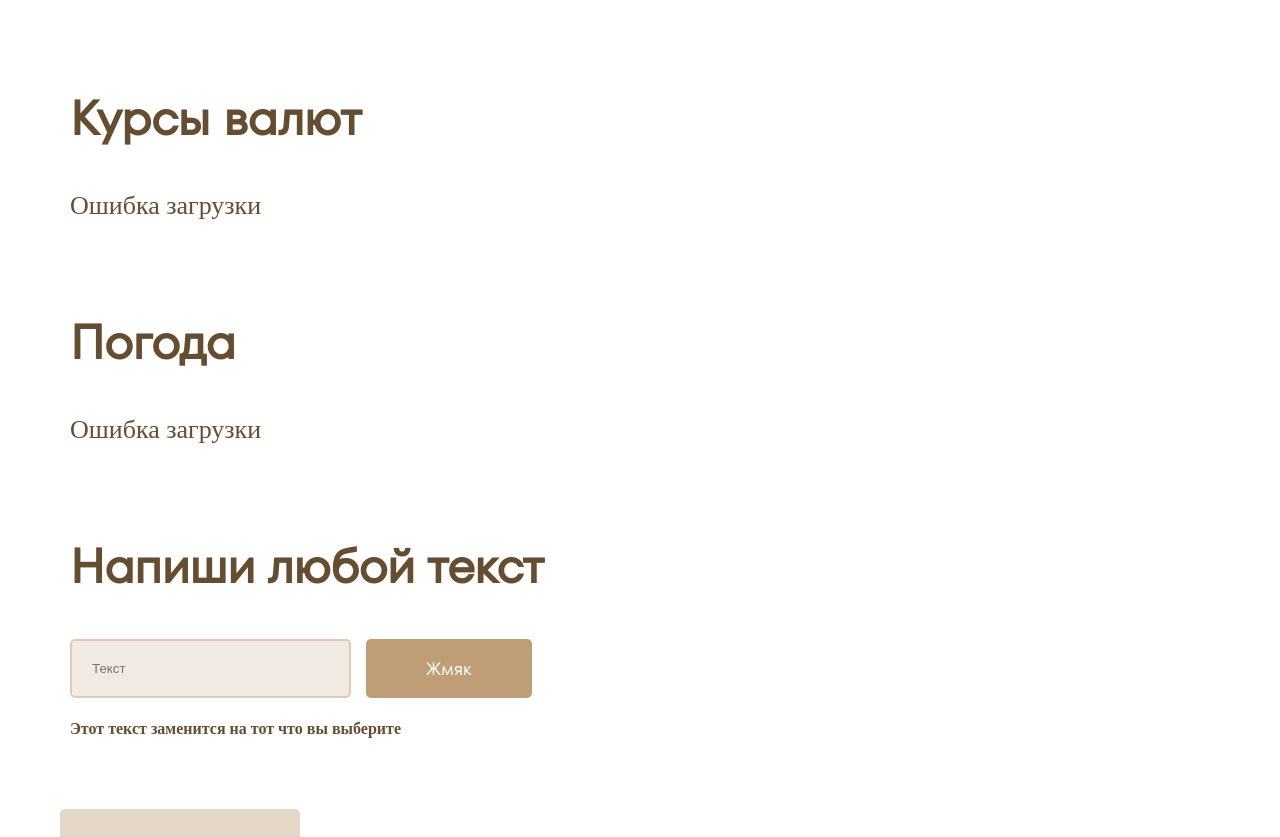
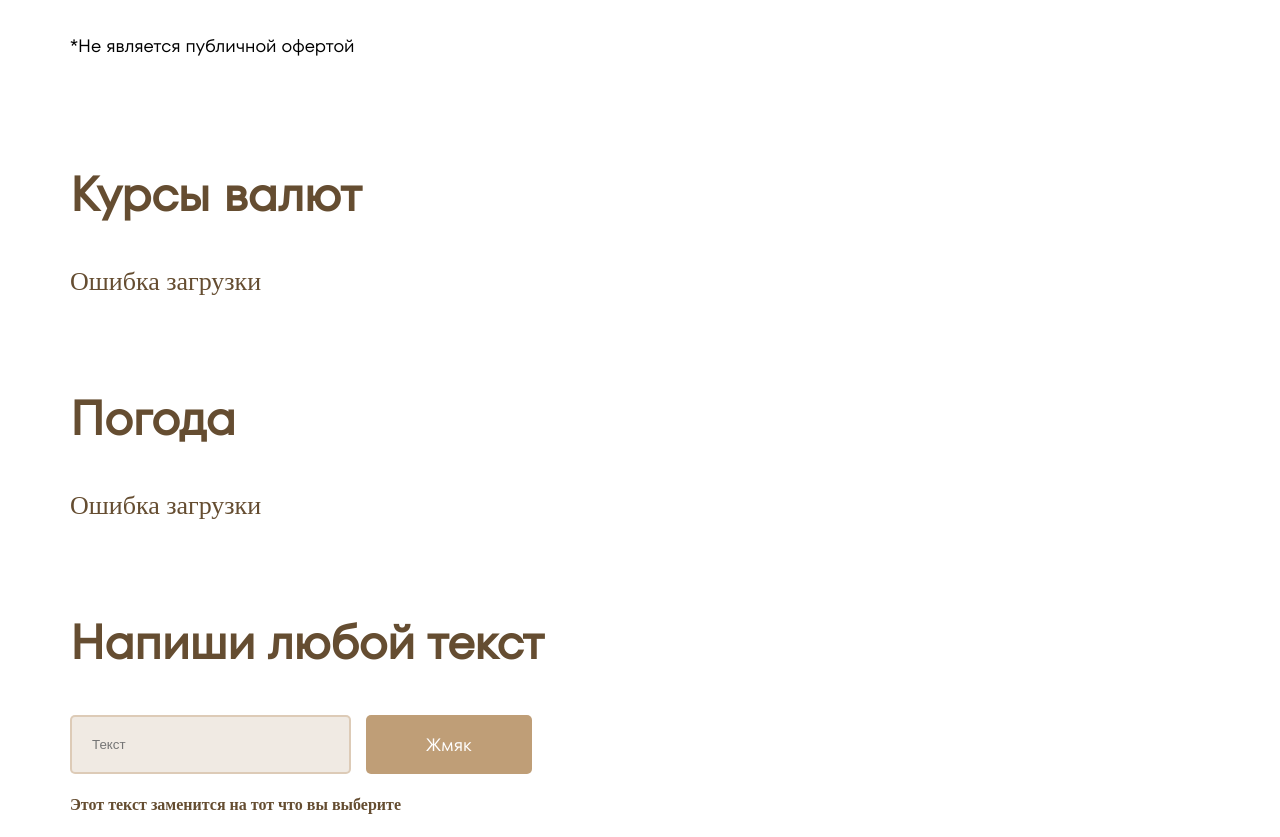
Before and after one commit to BismuthALT/FirstGit, a plain HTML site: page index.html in a window 1280 px wide. Shown: the part 1756-2593 px from the top of the page. Drawn offline with Linux system fonts and the light colour scheme; no server answers.

Commit message:
Третий коммит создал под FeedBack текст

```diff
--- a/index.html
+++ b/index.html
@@ -116,6 +116,7 @@
             <img src="stat/img/feedback_img.png" >
         </div>
     </section>
+    <p class="feedback_p">*Не является публичной офертой</p>
 
     <section class="currency">
         <h3>Курсы валют</h3>
--- a/stat/styles/style.css
+++ b/stat/styles/style.css
@@ -260,6 +260,7 @@ h1 {
     display: flex;
     gap: 44px;
 }
+
 .feedbackTextForms form {
     display: flex;
     gap: 10px;
@@ -275,11 +276,12 @@ h1 {
     border: 1px solid #BF9E7769
 }
 
-.feedbackTextForms input{
+.feedbackTextForms input {
     padding: 20px;
     padding-right: 80px;
 
 }
+
 .feedbackTextForms button {
     background-color: #BF9E77;
     color: #FFFFFF;
@@ -294,7 +296,7 @@ h1 {
 
 }
 
-.feedbackImg{
+.feedbackImg {
     overflow: hidden;
     z-index: 4;
     display: flex;
@@ -302,22 +304,36 @@ h1 {
     margin-top: -90px;
 }
 
+.feedback_p {
+    margin-left: 70px;
+    margin-top: 40px;
+    font-family: TT Fors Trial;
+    font-weight: 550;
+    font-size: 18px;
+    line-height: 100%;
+    letter-spacing: 0%;
+    color: #000000;
+
+}
+
 /* КУРСЫ ВАЛЮТ */
-.currency{
+.currency {
     padding-top: 50px;
     padding-left: 70px;
 }
-#rates{
+
+#rates {
     display: flex;
     gap: 20px;
     font-size: 26px;
 }
 
-.weatherSection{
+.weatherSection {
     padding: 50px;
     padding-left: 70px;
 }
-#weather{
+
+#weather {
     display: flex;
     gap: 20px;
     font-size: 26px;
@@ -325,16 +341,17 @@ h1 {
 }
 
 /* RepitBLock */
-.repitBlock{
+.repitBlock {
     padding-left: 70px;
     padding-bottom: 50px;
 }
-.repitBlock form{
+
+.repitBlock form {
     display: flex;
     gap: 15px;
 }
 
-.repitBlock_btn{
+.repitBlock_btn {
     border: none;
     border-radius: 5px;
     background-color: #BF9E77;
@@ -348,7 +365,7 @@ h1 {
     padding: 20px 60px;
 }
 
-.repitBlock_form{
+.repitBlock_form {
     border-radius: 5px;
     padding: 20px;
     padding-right: 80px;
@@ -359,7 +376,7 @@ h1 {
 
 /* mouseover */
 
-.mouseoverSection{
+.mouseoverSection {
     display: inline-flex;
     margin-left: 60px;
     margin-bottom: 50px;
```
